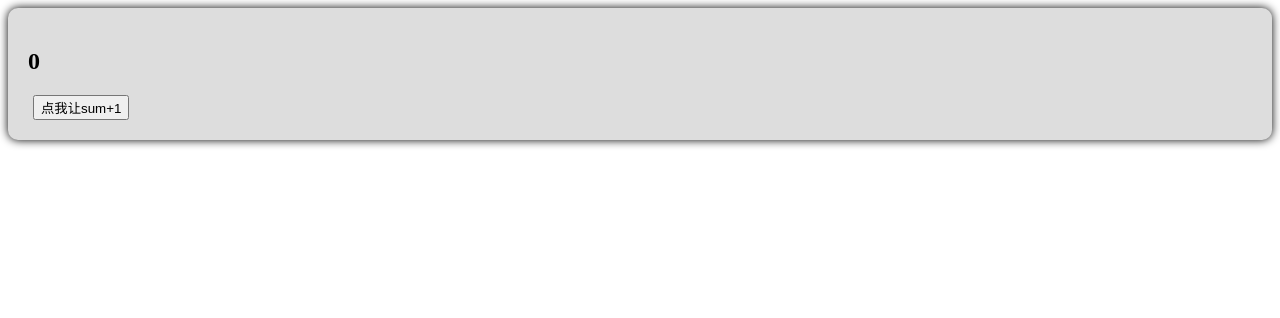
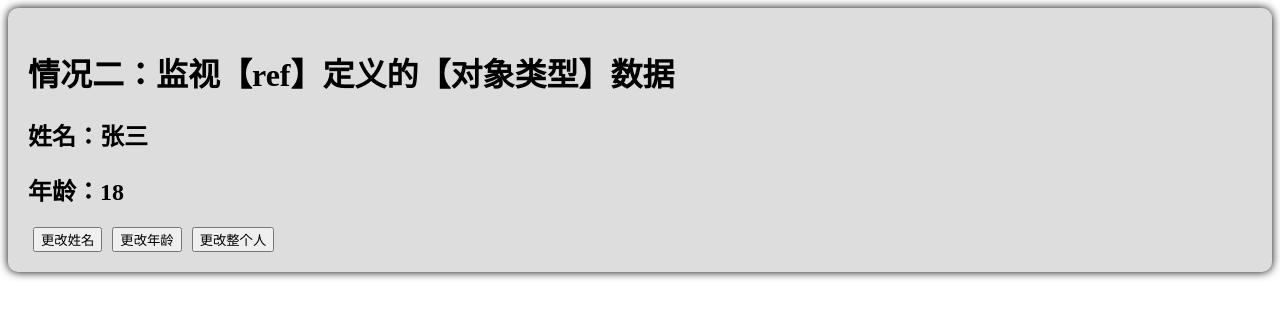
Before and after one commit to Ravilace/vue_study, a Vue app: page / in a window 1280 px wide. Shown: the top 318 px of the page. Built offline with nearby package versions, Linux system fonts and the light colour scheme; the HTML template or start-up script is replaced by a standard one.

Commit message:
:sparkles: deep watch ref obj

```diff
--- a/src/components/Person.vue
+++ b/src/components/Person.vue
@@ -1,21 +1,40 @@
 <script setup lang="ts">
 import { ref, watch } from 'vue'
-let sum =  ref(0)
-function changeSum() {
-  sum.value += 1
+
+let person = ref({
+  name: '张三',
+  age: 18,
+})
+function changeName() {
+  person.value.name += '~'
 }
-const stopWatch = watch(sum, (newValue, oldValue) => {
-  console.log('sum变化了', newValue, oldValue)
-  if(newValue >= 10) {
-    stopWatch()
+function changeAge() {
+  person.value.age += 1
+}
+function changePerson() {
+  person.value = {
+    name: '李四',
+    age: 24
   }
-})
+}
+// 监视，情况一：监视【ref】定义的【对象类型】数据，监视的是对象的地址值
+// 若想监视对象内部属性的变化，需要手动开启深度监视
+// 此时需要第三个参数，进行配置
+// 当使用deep watch时，只是更改属性时，newValue和oldValue是一样的
+// 这是因为按引用传参导致的
+watch(person, (newValue, oldValue) => {
+  console.log('person变化了', newValue, oldValue)
+}, {deep:true})
 </script>
 
 <template>
   <div class="person">
-    <h2>{{sum}}</h2>
-    <button @click="changeSum">点我让sum+1</button>
+    <h1>情况二：监视【ref】定义的【对象类型】数据</h1>
+    <h2>姓名：{{ person.name }}</h2>
+    <h2>年龄：{{ person.age }}</h2>
+    <button @click="changeName">更改姓名</button>
+    <button @click="changeAge">更改年龄</button>
+    <button @click="changePerson">更改整个人</button>
   </div>
 </template>
 
```
